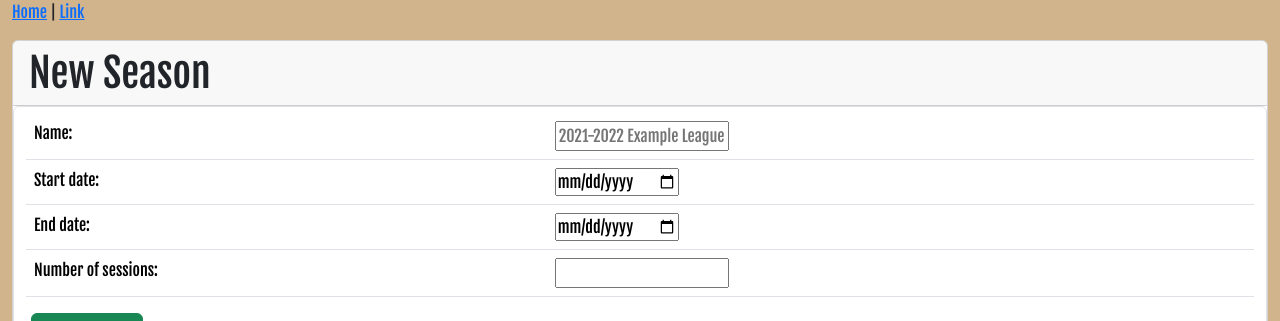
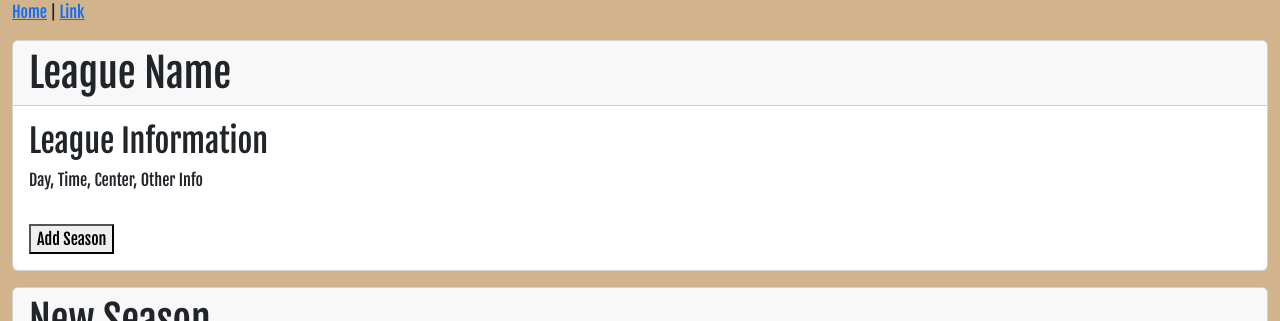
Before and after one commit to mikemccomb/bowling-notes-frontend, a React (Vite) app: page / in a window 1280 px wide. Shown: the top 321 px of the page. Built offline with nearby package versions, Linux system fonts and the light colour scheme; no server answers.

Commit message:
Adds LeagueInfo component for layout

```diff
--- a/src/App.jsx
+++ b/src/App.jsx
@@ -3,11 +3,13 @@ import { Header } from "./Header";
 import { Footer } from "./Footer";
 // import { SessionsContent } from "./leagueSessions/SessionsContent";
 import { SeasonsContent } from "./seasons/SeasonsContent";
+import { LeagueInfo } from "./leagues/LeagueInfo";
 
 function App() {
   return (
     <div className="container-fluid font-link">
       <Header />
+      <LeagueInfo />
       {/* <Content /> */}
       {/* <SessionsContent /> */}
       <SeasonsContent />
--- /dev/null
+++ b/src/leagues/LeagueInfo.jsx
@@ -0,0 +1,14 @@
+export function LeagueInfo() {
+  return (
+    <div className="card mt-3">
+      <h1 className="card-header">League Name</h1>
+      <div className="card-body">
+        <h2 className="card-title">League Information</h2>
+        <p className="card-text">Day, Time, Center, Other Info</p>
+      </div>
+      <div className="card-body">
+        <button>Add Season</button>
+      </div>
+    </div>
+  );
+}
```
